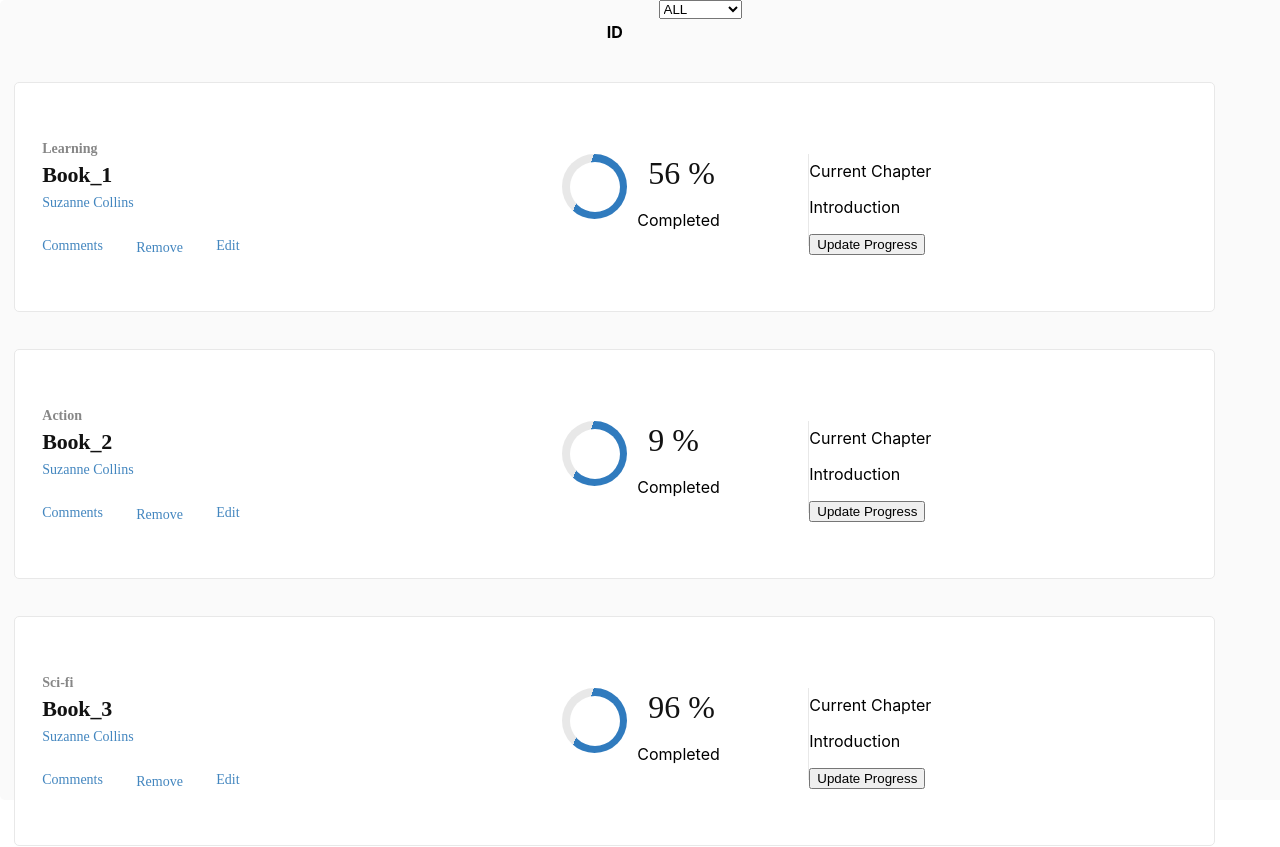
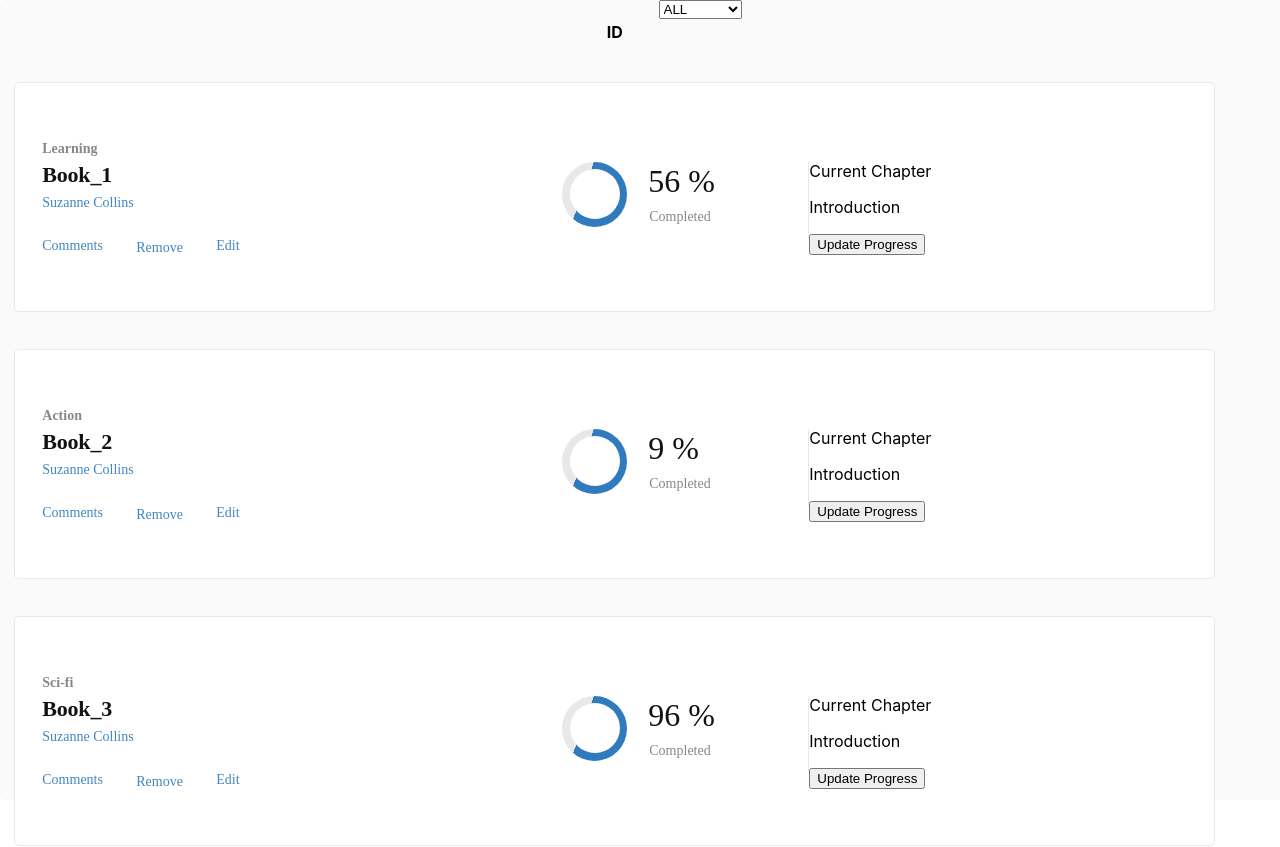
Before and after one commit to MrSayyod/bookstore-redux-app, a React (Create React App) app: page / in a window 1280 px wide. Shown: the top 847 px of the page. Built offline with nearby package versions, Linux system fonts and the light colour scheme.

Commit message:
Add styling for complete text

```diff
--- a/src/styles/Book.css
+++ b/src/styles/Book.css
@@ -146,3 +146,18 @@
   letter-spacing: normal;
   color: #121212;
 }
+
+.completeText {
+  width: 5rem;
+  height: 1.125rem;
+  margin: 0.438rem 4.938rem 0.75rem 0.75rem;
+  opacity: 0.5;
+  font-family: Montserrat;
+  font-size: 0.875rem;
+  font-weight: normal;
+  font-stretch: normal;
+  font-style: normal;
+  line-height: normal;
+  letter-spacing: normal;
+  color: #121212;
+}
```
